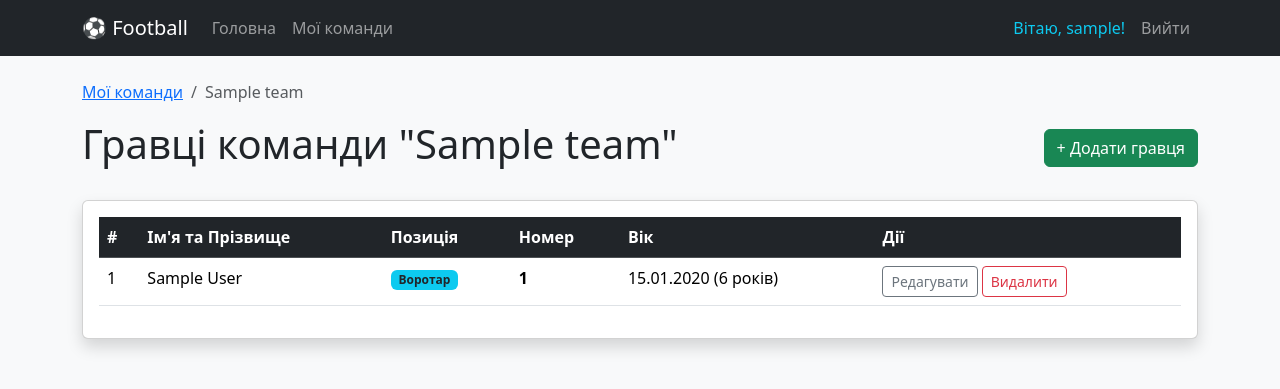
After one commit to Surftrader/football, a Django app: page /teams/1/players/ in a window 1280 px wide. The commit adds this page. Shown: the top 389 px of the page. Run offline with Django 5.2, Linux system fonts and the light colour scheme; a user stored in the database is signed in; tables that the repository leaves empty hold one stand-in row (values such as "Sample post"); some libraries are stand-ins or nearby versions.

Commit message:
add player form, urls, show player list

```diff
--- a/teams/models.py
+++ b/teams/models.py
@@ -1,6 +1,8 @@
 from django.db import models
 from django.conf import settings
+from django.core.exceptions import ValidationError
 
+from datetime import date
 
 class Team(models.Model):
     name = models.CharField(max_length=100)
@@ -17,14 +19,37 @@ class Team(models.Model):
         return self.name
 
 
+def validate_age(value):
+    if value:
+        today = date.today()
+        age = today.year - value.year - ((today.month, today.day) < (value.month, value.day))
+        if value > today:
+            raise ValidationError("Дата народження не може бути у майбутньому.")
+        if age < 5 or age > 60:
+            raise ValidationError(f"Некоректний вік ({age} років). Дозволено від 5 до 60 років.")
+
+
 class Player(models.Model):
+    POSITIONS = [
+        ('GK', 'Воротар'),
+        ('DF', 'Захисник'),
+        ('MF', 'Півзахисник'),
+        ('FW', 'Нападник'),
+    ]
     first_name = models.CharField(max_length=50)
     last_name = models.CharField(max_length=50)
-    position = models.CharField(max_length=50)
+    position = models.CharField(max_length=2, choices=POSITIONS, default='GK')
     number = models.PositiveIntegerField()
-    birth_date = models.DateField(null=True, blank=True)
+    birth_date = models.DateField(null=True, blank=True, validators=[validate_age])
     is_injured = models.BooleanField(default=False)
     team = models.ForeignKey(Team, on_delete=models.CASCADE, related_name='players')
+
+    @property
+    def age(self):
+        if self.birth_date:
+            today = date.today()
+            return today.year - self.birth_date.year - ((today.month, today.day) < (self.birth_date.month, self.birth_date.day))
+        return None
 
     def __str__(self):
         return f"{self.first_name} {self.last_name} - ({self.team.name})"
--- a/teams/urls.py
+++ b/teams/urls.py
@@ -1,9 +1,11 @@
 from django.urls import path
-from .views import TeamListView, TeamCreateView, TeamUpdateView, TeamDeleteView
+from .views import TeamListView, TeamCreateView, TeamUpdateView, TeamDeleteView, PlayerListView, PlayerCreateView
 
 urlpatterns = [
     path('', TeamListView.as_view(), name='index'),
     path('teams/create/', TeamCreateView.as_view(), name='team_create'),
     path('teams/<int:pk>/update/', TeamUpdateView.as_view(), name='team_edit'),
     path('teams/<int:pk>/delete/', TeamDeleteView.as_view(), name='team_delete'),
+    path('teams/<int:team_id>/players/', PlayerListView.as_view(), name='player_list'),
+    path('teams/<int:team_id>/players/add/', PlayerCreateView.as_view(), name='player_create'),
 ]
--- a/teams/views.py
+++ b/teams/views.py
@@ -1,10 +1,10 @@
-from django.shortcuts import render
+from django.shortcuts import get_object_or_404
 from django.views.generic import ListView, UpdateView, DeleteView
 from django.contrib.auth.mixins import LoginRequiredMixin
 from django.views.generic import CreateView
 from django.urls import reverse_lazy
-from .forms import TeamForm
-from .models import Team
+from .forms import TeamForm, PlayerForm
+from .models import Team, Player
 
 
 class TeamListView(LoginRequiredMixin, ListView):
@@ -45,3 +45,40 @@ class TeamDeleteView(LoginRequiredMixin, DeleteView):
 
     def get_queryset(self):
         return Team.objects.filter(manager=self.request.user)
+
+
+class PlayerListView(LoginRequiredMixin, ListView):
+    model = Player
+    template_name = 'teams/player_list.html'
+    context_object_name = 'players'
+
+    def get_queryset(self):
+        team_id = self.kwargs.get('team_id')
+        self.team = get_object_or_404(Team, id=team_id, manager=self.request.user)
+        return Player.objects.filter(team=self.team)
+
+    def get_context_data(self, **kwargs):
+        context = super().get_context_data(**kwargs)
+        context['team'] = self.team
+        return context
+
+
+class PlayerCreateView(LoginRequiredMixin, CreateView):
+    model = Player
+    form_class = PlayerForm
+    template_name = 'teams/player_form.html'
+
+    def get_context_data(self, **kwargs):
+        context = super().get_context_data(**kwargs)
+        team_id = self.kwargs.get('team_id')
+        context['team'] = get_object_or_404(Team, id=team_id, manager=self.request.user)
+        return context
+
+    def form_valid(self, form):
+        team_id = self.kwargs.get('team_id')
+        team = get_object_or_404(Team, id=team_id, manager=self.request.user)
+        form.instance.team = team
+        return super().form_valid(form)
+
+    def get_success_url(self):
+        return reverse_lazy('player_list', kwargs={'team_id': self.kwargs.get('team_id')})
--- a/templates/base.html
+++ b/templates/base.html
@@ -12,7 +12,7 @@
 
     <nav class="navbar navbar-expand-lg navbar-dark bg-dark mb-4">
         <div class="container">
-            <a class="navbar-brand" href="/">⚽ Football Admin</a>
+            <a class="navbar-brand" href="/">⚽ Football</a>
             <button class="navbar-toggler" type="button" data-bs-toggle="collapse" data-bs-target="#navbarNav">
                 <span class="navbar-toggler-icon"></span>
             </button>
--- a/templates/teams/index.html
+++ b/templates/teams/index.html
@@ -29,7 +29,7 @@
                 <h5 class="card-title">{{ team.name }}</h5>
                 <p class="card-text text-muted">Місто: {{ team.city }}</p>
                 <div class="d-grid gap-2">
-                    <a href="#" class="btn btn-outline-primary">Управління гравцями</a>
+                    <a href="{% url 'player_list' team.id %}" class="btn btn-outline-primary">Управління гравцями</a>
                     <div class="btn-group">
                         <a href="{% url 'team_edit' team.id %}" class="btn btn-sm btn-outline-secondary">Редагувати</a>
                         <a href="{% url 'team_delete' team.id %}" class="btn btn-sm btn-outline-danger">Видалити</a>
--- /dev/null
+++ b/templates/teams/player_list.html
@@ -0,0 +1,53 @@
+{% extends "base.html" %}
+
+{% block title %}Гравці: {{ team.name }}{% endblock %}
+
+{% block content %}
+<nav aria-label="breadcrumb">
+  <ol class="breadcrumb">
+    <li class="breadcrumb-item"><a href="{% url 'index' %}">Мої команди</a></li>
+    <li class="breadcrumb-item active">{{ team.name }}</li>
+  </ol>
+</nav>
+
+<div class="d-flex justify-content-between align-items-center mb-4">
+    <h1>Гравці команди "{{ team.name }}"</h1>
+    <a href="{% url 'player_create' team.id %}" class="btn btn-success">+ Додати гравця</a>
+</div>
+
+<div class="card shadow">
+    <div class="card-body">
+        <table class="table table-hover">
+            <thead class="table-dark">
+                <tr>
+                    <th>#</th>
+                    <th>Ім'я та Прізвище</th>
+                    <th>Позиція</th>
+                    <th>Номер</th>
+                    <th>Вік</th>
+                    <th>Дії</th>
+                </tr>
+            </thead>
+            <tbody>
+                {% for player in players %}
+                <tr>
+                    <td>{{ forloop.counter }}</td>
+                    <td>{{ player.first_name }} {{ player.last_name }}</td>
+                    <td><span class="badge bg-info text-dark">{{ player.get_position_display }}</span></td>
+                    <td><strong>{{ player.number }}</strong></td>
+                    <td>{{ player.birth_date|date:"d.m.Y" }} ({% if player.age %}{{ player.age }} років{% else %}-{% endif %})</td>
+                    <td>
+                        <a href="#" class="btn btn-sm btn-outline-secondary">Редагувати</a>
+                        <a href="#" class="btn btn-sm btn-outline-danger">Видалити</a>
+                    </td>
+                </tr>
+                {% empty %}
+                <tr>
+                    <td colspan="5" class="text-center text-muted py-4">У цій команді поки немає жодного гравця.</td>
+                </tr>
+                {% endfor %}
+            </tbody>
+        </table>
+    </div>
+</div>
+{% endblock %}
```
Also changed, not shown: teams/forms.py (+14 -1 lines), templates/teams/player_form.html (added, +26 -0 lines), teams/migrations/0003_alter_player_position.py (added), teams/migrations/0004_alter_player_birth_date.py (added).
